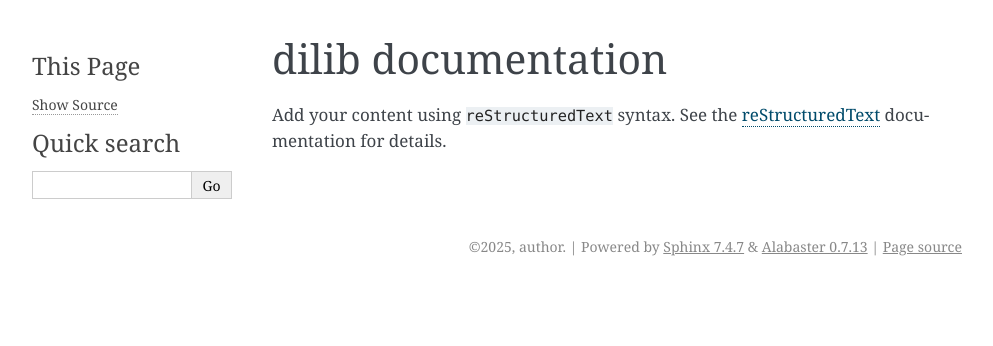
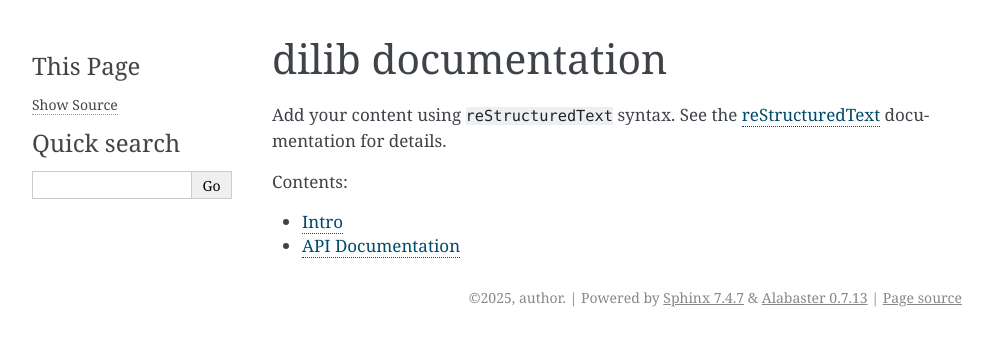
Before and after one commit to ansatzcapital/dilib, a Sphinx documentation site: the page built from docs/source/index.rst, in a window 1280 px wide. Shown: the top 346 px of the page, without its empty margins (148-1141 px from the left). Built offline with Sphinx 7.4.7, drawn with Linux system fonts in a browser that asks for light colours.

Commit message:
Work on docs

```diff
--- a/docs/source/api/index.rst
+++ b/docs/source/api/index.rst
@@ -1,3 +1,9 @@
+API Documentation
+=================
+
+..  toctree::
+    :maxdepth: 2
+
 .. automodule:: dilib.config
     :members:
 
--- a/docs/source/modules.rst
+++ b/docs/source/api/modules.rst
@@ -2,6 +2,6 @@
 =====
 
 .. toctree::
-   :maxdepth: 0
+   :maxdepth: 4
 
    dilib
--- a/docs/source/conf.py
+++ b/docs/source/conf.py
@@ -37,3 +37,8 @@
 
 html_theme = 'alabaster'
 html_static_path = ['_static']
+
+html_theme_options = {
+    'collapse_navigation': True,  # Collapses navigation items
+    'navigation_depth': 2,        # Adjusts depth of sidebar links
+}
--- a/docs/source/index.rst
+++ b/docs/source/index.rst
@@ -11,7 +11,8 @@
 documentation for details.
 
 .. toctree::
-   :maxdepth: 1
+   :maxdepth: 2
    :caption: Contents:
 
+   intro
    api/index
--- a/noxfile.py
+++ b/noxfile.py
@@ -166,7 +166,7 @@
     session.run(
         "sphinx-apidoc",
         "-o",
-        "source",
+        "source/api",
         "../dilib",
         external=True,
     )
```
Also changed, not shown: docs/source/api/dilib.rst (renamed from docs/source/dilib.rst, +9 -1 lines), docs/source/intro.md (added, +1 -0 lines), docs/source/api/dilib.tests.rst (renamed from docs/source/dilib.tests.rst).
